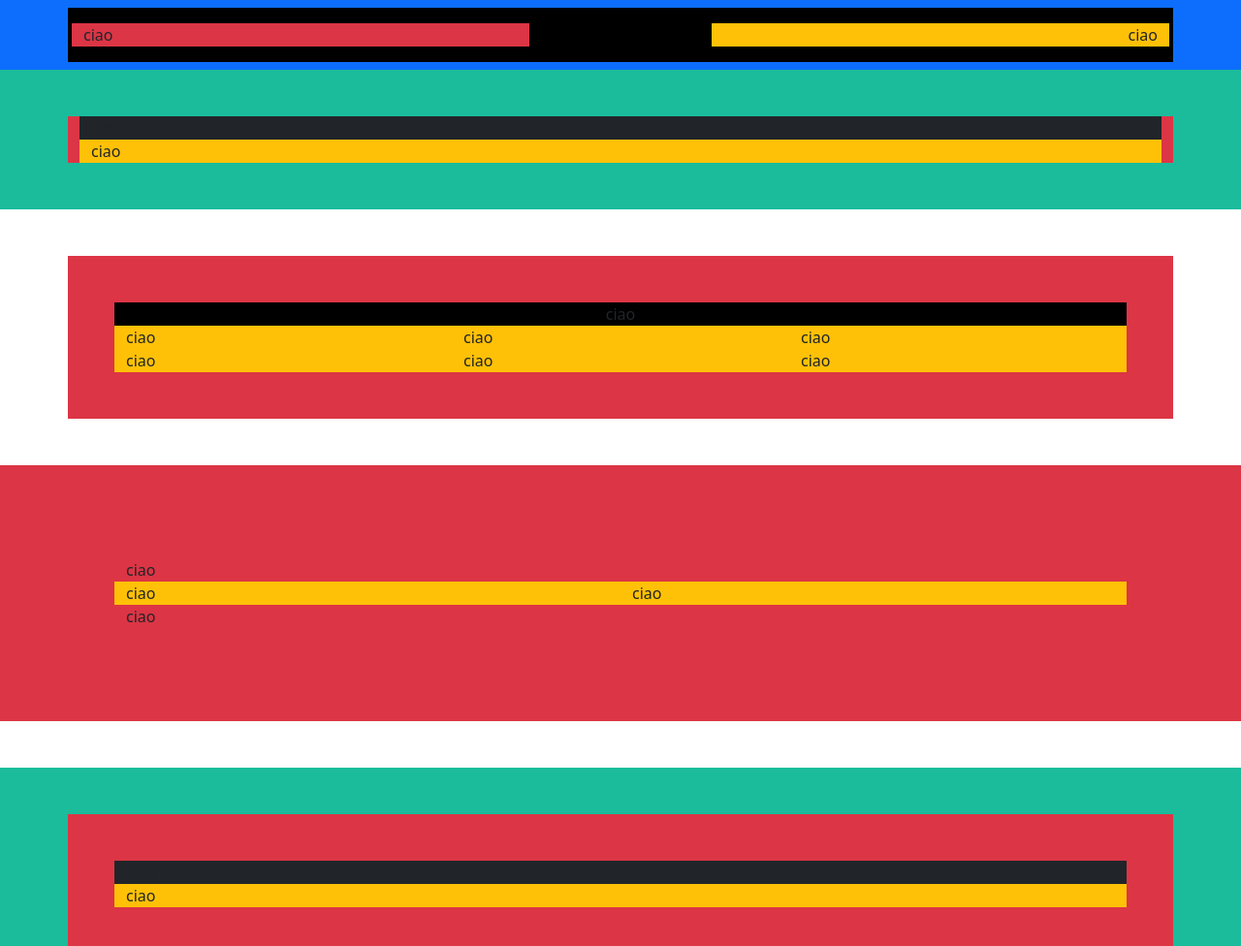
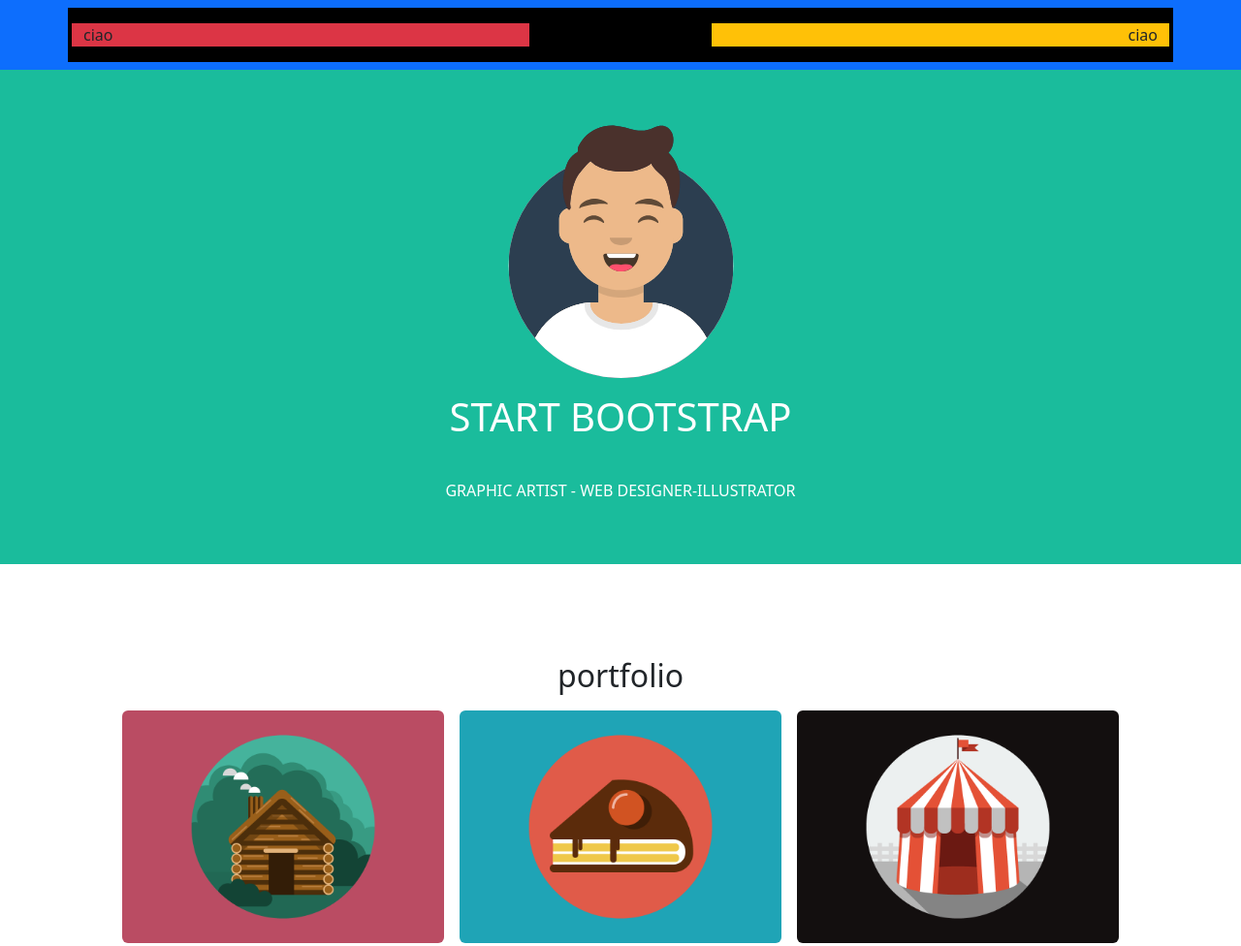
Before and after one commit to Simonedambra/html-css-bootstrap-freelancer, a plain HTML site: page index.html in a window 1280 px wide. Shown: the top 976 px of the page at 97% size. Drawn offline with nearby package versions, Linux system fonts and the light colour scheme.

Commit message:
[upd] content and text

```diff
--- a/css/style.css
+++ b/css/style.css
@@ -11,3 +11,7 @@
 .sd-bg-dark {
     background-color: #2c3e50;
 }
+
+.color-white {
+    color: #fff;
+}
--- a/index.html
+++ b/index.html
@@ -4,6 +4,7 @@
 <head>
     <meta charset="UTF-8">
     <meta name="viewport" content="width=device-width, initial-scale=1.0">
+    <link rel="stylesheet" href="https://cdnjs.cloudflare.com/ajax/libs/font-awesome/6.5.2/css/all.min.css" />
     <link href="https://cdn.jsdelivr.net/npm/bootstrap@5.3.3/dist/css/bootstrap.min.css" rel="stylesheet"
         integrity="sha384-QWTKZyjpPEjISv5WaRU9OFeRpok6YctnYmDr5pNlyT2bRjXh0JMhjY6hW+ALEwIH" crossorigin="anonymous">
     <link rel="stylesheet" href="./css/style.css">
@@ -27,57 +28,66 @@
     </header>
     <main>
         <div class="container-fluid sd-bg-green p-5">
-            <div class="container-lg bg-danger d-flex justify-content-center">
-                <div class="row flex-column w-100">
-                    <div class="col-12 bg-dark">
-                        <span>ciao</span>
+            <div class="container-lg d-flex justify-content-center">
+                <div class="row d-flex justify-content-center w-100 text-center">
+                    <div class="col-3">
+                        <img src="./img/avatar.svg" alt="avatar">
                     </div>
-                    <div class="col-12 bg-warning">
-                        <span>ciao</span>
+                    <div class="col-12 color-white">
+                        <h1 class="py-3">START BOOTSTRAP</h1>
+                        <span class="d-block">
+                            <i class=""></i>
+                        </span>
+                        <span class="d-block py-3">GRAPHIC ARTIST - WEB DESIGNER-ILLUSTRATOR</span>
                     </div>
                 </div>
             </div>
         </div>
-        <div class="container-lg bg-danger p-5 d-flex justify-content-center mt-5">
+        <div class="container-lg p-5 d-flex justify-content-center mt-5">
             <div class="row w-100">
-                <div class="col-12 bg-black text-center">
-                    <span>ciao</span>
+                <div class="col-12 text-center">
+                    <h2 class="d-block">portfolio</h2>
+                    <span class="d-block"></span>
                 </div>
-                <div class="col-12 col-md-6 col-lg-4 bg-warning">
-                    <span>ciao</span>
+                <div class="col-12 col-md-6 col-lg-4 p-2">
+                    <img class="img-fluid  rounded-2 " src="./img/cabin.png" alt="img">
                 </div>
-                <div class="col-12 col-md-6 col-lg-4 bg-warning">
-                    <span>ciao</span>
+                <div class="col-12 col-md-6 col-lg-4 p-2">
+                    <img class="img-fluid  rounded-2 " src="./img/cake.png" alt="img">
                 </div>
-                <div class="col-12 col-md-6 col-lg-4 bg-warning">
-                    <span>ciao</span>
+                <div class="col-12 col-md-6 col-lg-4 p-2">
+                    <img class="img-fluid  rounded-2" src="./img/circus.png" alt="img">
                 </div>
-                <div class="col-12 col-md-6 col-lg-4 bg-warning">
-                    <span>ciao</span>
+                <div class="col-12 col-md-6 col-lg-4 p-2">
+                    <img class="img-fluid  rounded-2 " src="./img/game.png" alt="img">
                 </div>
-                <div class="col-12 col-md-6 col-lg-4 bg-warning">
-                    <span>ciao</span>
+                <div class="col-12 col-md-6 col-lg-4 p-2">
+                    <img class="img-fluid  rounded-2 " src="./img/safe.png" alt="img">
                 </div>
-                <div class="col-12 col-md-6 col-lg-4 bg-warning">
-                    <span>ciao</span>
+                <div class="col-12 col-md-6 col-lg-4 p-2 ">
+                    <img class="img-fluid  rounded-2 " src="./img/submarine.png" alt="img">
                 </div>
 
             </div>
         </div>
-        <div class="container-fluid bg-danger p-5 mt-5">
-            <div class="container-lg bg-danger p-5 d-flex justify-content-center">
-                <div class="row w-100">
-                    <div class="col-12 ">
-                        <span>ciao</span>
+        <div class="container-fluid sd-bg-green py-4 color-white">
+            <div class="container-lg p-3 d-flex justify-content-center">
+                <div class="row w-100 ">
+                    <div class="col-12 py-1 text-center">
+                        <h2>ABOUT</h2>
                     </div>
-                    <div class="col-12 col-md-6 bg-warning ">
-                        <span>ciao</span>
+                    <div class="col-12 col-md-6 p-3 d-flex justify-content-center">
+                        <span class="d-block">Freelancer is a free bootstrap theme created by Start Bootstrap. The
+                            download includes the complete source files including HTML, CSS, and JavaScript as well
+                            as
+                            optional LESS stylesheets </span>
                     </div>
-                    <div class="col-12 col-md-6 bg-warning">
-                        <span>ciao</span>
+                    <div class="col-12 col-md-6 p-3 d-flex justify-content-center">
+                        <span class="d-block">Whether you're a student looking to showcase your work, a professional
+                            looking to attract clients, or a graphic artist looking to share your projects</span>
                     </div>
-                    <div class="col-12 ">
-                        <span>ciao</span>
+                    <div class="col-12 py-3 d-flex justify-content-center">
+                        <span>Download</span>
                     </div>
                 </div>
             </div>
```
